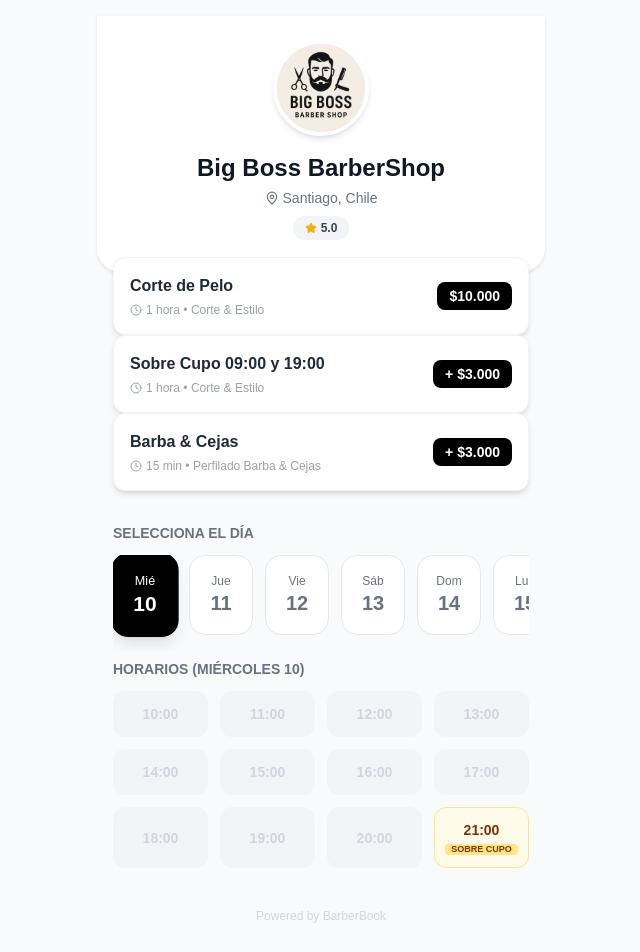
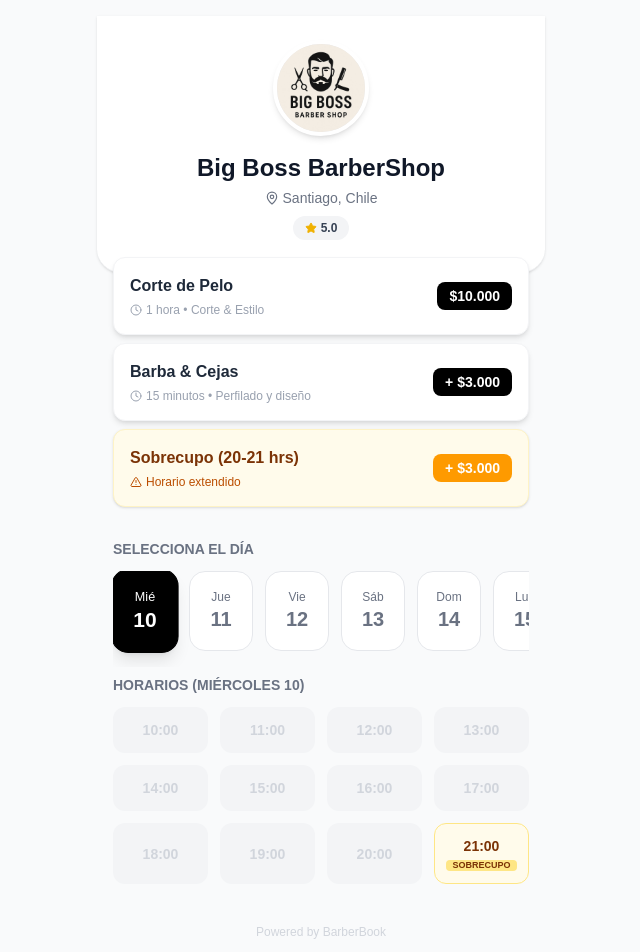
Before and after one commit to Gioogallegos/barber-big-boss, a Next.js app: page / in a window 1280 px wide. Shown: the top 952 px of the page, without its empty margins (319-959 px from the left). Built offline with nearby package versions, Linux system fonts and the light colour scheme; no server answers; the database is empty.

Commit message:
Actualización final: Validaciones y lógica sobrecupo

```diff
--- a/src/components/bookingSystem.tsx
+++ b/src/components/bookingSystem.tsx
@@ -10,7 +10,7 @@
 import { es } from 'date-fns/locale';
 
 // --- CONFIGURACIÓN ---
-const BARBER_PHONE = "56988280660"; // TU NÚMERO
+const BARBER_PHONE = "56988280660"; // TU NÚMERO ACTUALIZADO
 
 // 1. LISTA DE HORARIOS (Sin duplicados y ordenada)
 const HOURS = [
@@ -93,6 +93,7 @@
       return;
     }
 
+    // Si la hora es de sobre cupo, mostramos la advertencia primero
     if (selectedSlot && OVERTIME_SLOTS.includes(selectedSlot)) {
       setShowOvertimeWarning(true);
     } else {
@@ -130,8 +131,9 @@
 
       const fechaBonita = format(selectedDate, "EEEE d 'de' MMMM", { locale: es });
       const totalPrice = isOvertime ? BASE_PRICE + EXTRA_FEE : BASE_PRICE;
-      const extraText = isOvertime ? ` *(Sobre Cupo +$3.000)*` : "";
+      const extraText = isOvertime ? ` *(Sobrecupo +$3.000)*` : "";
 
+      // MENSAJE ACTUALIZADO PARA DANIEL
       const mensaje = `Hola Daniel! Soy *${clientName}*. Agendé para el *${fechaBonita}* a las *${selectedSlot}*${extraText}. Total: $${totalPrice.toLocaleString('es-CL')}. Mi número es ${clientPhone}.`;
 
       setTimeout(() => {
@@ -170,8 +172,9 @@
         </div>
       </div>
 
-      {/* TARJETA SERVICIO */}
-      <div className="px-4 -mt-4">
+      {/* TARJETA SERVICIOS */}
+      <div className="px-4 -mt-4 space-y-2">
+        {/* Servicio Base */}
         <div className="bg-white p-4 rounded-xl shadow-md border border-gray-100 flex justify-between items-center">
           <div>
             <h3 className="font-bold text-gray-800">Corte de Pelo</h3>
@@ -184,12 +187,11 @@
           </div>
         </div>
 
-        {/* Servicio 2 */}
         <div className="bg-white p-4 rounded-xl shadow-md border border-gray-100 flex justify-between items-center">
           <div>
-            <h3 className="font-bold text-gray-800">Sobre Cupo 09:00 y 19:00</h3>
+            <h3 className="font-bold text-gray-800">Barba & Cejas</h3>
             <p className="text-xs text-gray-400 mt-1 flex items-center gap-1">
-              <Clock size={12} /> 1 hora • Corte & Estilo
+              <Clock size={12} /> 15 minutos • Perfilado y diseño
             </p>
           </div>
           <div className="bg-black text-white px-3 py-1 rounded-lg text-sm font-bold">
@@ -197,15 +199,16 @@
           </div>
         </div>
 
-        <div className="bg-white p-4 rounded-xl shadow-md border border-gray-100 flex justify-between items-center">
+        {/* Servicio Sobre Cupo Info */}
+        <div className="bg-amber-50 p-4 rounded-xl shadow-sm border border-amber-100 flex justify-between items-center">
           <div>
-            <h3 className="font-bold text-gray-800">Barba & Cejas</h3>
-            <p className="text-xs text-gray-400 mt-1 flex items-center gap-1">
-              <Clock size={12} /> 15 min • Perfilado Barba & Cejas
+            <h3 className="font-bold text-amber-900">Sobrecupo (20-21 hrs)</h3>
+            <p className="text-xs text-amber-700 mt-1 flex items-center gap-1">
+              <AlertTriangle size={12} /> Horario extendido
             </p>
           </div>
-          <div className="bg-black text-white px-3 py-1 rounded-lg text-sm font-bold">
-            + $3.000
+          <div className="bg-amber-500 text-white px-3 py-1 rounded-lg text-sm font-bold">
+             + $3.000
           </div>
         </div>
       </div>
@@ -271,7 +274,7 @@
                     {time}
                     {isOvertime && !isDisabled && (
                       <span className="text-[9px] font-bold bg-amber-200 text-amber-900 px-1.5 rounded-sm leading-tight">
-                        SOBRE CUPO
+                        SOBRECUPO
                       </span>
                     )}
                   </button>
@@ -296,7 +299,7 @@
                     <p className="text-xs text-gray-400 uppercase font-bold">Confirmando reserva</p>
                     <h3 className="text-2xl font-bold text-gray-900 flex items-center gap-2">
                       {selectedSlot}
-                      {OVERTIME_SLOTS.includes(selectedSlot) && <span className="text-xs bg-amber-100 text-amber-800 px-2 py-1 rounded-full">Sobre Cupo</span>}
+                      {OVERTIME_SLOTS.includes(selectedSlot) && <span className="text-xs bg-amber-100 text-amber-800 px-2 py-1 rounded-full">Sobrecupo</span>}
                     </h3>
                     <p className="text-sm text-gray-500 capitalize">{format(selectedDate, 'EEEE d MMMM', { locale: es })}</p>
                   </div>
@@ -336,16 +339,16 @@
                   <AlertTriangle className="text-amber-600" size={32} />
                 </div>
 
-                <h3 className="text-xl font-bold text-gray-900 mb-2">¡Atención! Hora Sobre Cupo</h3>
+                <h3 className="text-xl font-bold text-gray-900 mb-2">¡Atención! Hora sobrecupo</h3>
 
                 <div className="bg-gray-50 p-4 rounded-xl text-left mb-6 border border-gray-200">
-                  <p className="text-gray-600 text-sm mb-3">Has seleccionado un horario especial fuera de turno regular. Esto tiene un costo adicional.</p>
+                  <p className="text-gray-600 text-sm mb-3">Has seleccionado un sobrecupo. Esto tiene un costo adicional.</p>
                   <div className="flex justify-between items-center text-sm mb-1 text-gray-400">
                     <span>Corte Base:</span>
                     <span>${BASE_PRICE.toLocaleString('es-CL')}</span>
                   </div>
                   <div className="flex justify-between items-center text-sm mb-2 text-amber-600 font-bold">
-                    <span>+ Recargo Sobre Cupo:</span>
+                    <span>+ Recargo sobrecupo:</span>
                     <span>${EXTRA_FEE.toLocaleString('es-CL')}</span>
                   </div>
                   <div className="border-t pt-2 flex justify-between items-center font-black text-lg text-gray-900">
```
